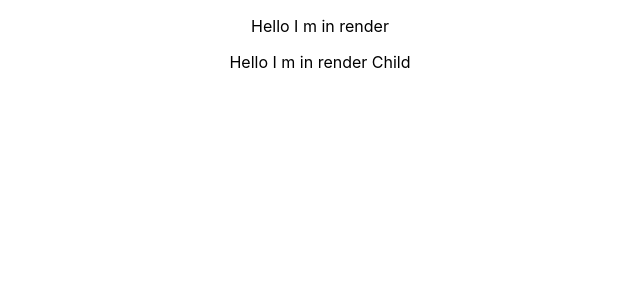
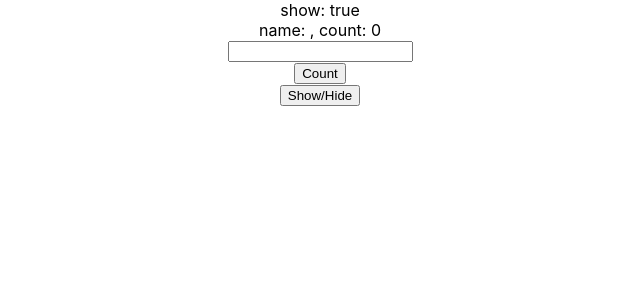
Before and after one commit to arung86/reactjs-training, a React (Create React App) app: page / in a window 1280 px wide. Shown: the top 300 px of the page, without its empty margins (320-960 px from the left). Built offline with nearby package versions, Linux system fonts and the light colour scheme.

Commit message:
update phase of component and unmount

```diff
--- a/src/App.js
+++ b/src/App.js
@@ -1,12 +1,22 @@
-import React from "react";
+import React, { useState } from "react";
 import logo from "./logo.svg";
 import "./App.css";
-import LifecycleMethods from "./LifecycleMethods";
+// import LifecycleMethods from "./LifecycleMethods";
+import ComponentUpdate from "./ComponentUpdate";
 
 function App() {
+  const [show, setShow] = useState(true);
   return (
     <div className="App">
-      <LifecycleMethods />
+      {/* <LifecycleMethods /> */}
+      show: {show ? "true" : "false"}
+      {/* {show ? <ComponentUpdate /> : null} */}
+      <ComponentUpdate />
+      <input
+        type="button"
+        onClick={() => setShow((prevShow) => !prevShow)}
+        value="Show/Hide"
+      />
     </div>
   );
 }
--- /dev/null
+++ b/src/ComponentUpdate.js
@@ -0,0 +1,62 @@
+import React, { Component } from "react";
+
+export class ComponentUpdate extends Component {
+  constructor(props) {
+    super(props);
+
+    this.state = {
+      name: "",
+      counter: 0,
+    };
+  }
+
+  shouldComponentUpdate(nextProps, nextState) {
+    // if (nextState.name !== this.state.name) {
+    //   return true;
+    // }
+    // if (nextState.counter !== this.state.counter) {
+    //   return true;
+    // }
+    if (nextState !== this.state) {
+      return true;
+    }
+    return false;
+  }
+
+  componentDidUpdate() {
+    console.log("in did update");
+    document.title = `counter clicked ${this.state.counter} times`;
+  }
+
+  componentDidMount() {
+    console.log("in didmount");
+    document.title = `counter clicked ${this.state.counter} times`;
+  }
+  componentWillUnmount() {
+    // re render
+    console.log("inside unmount, component destroyed");
+  }
+
+  render() {
+    console.log("i am in render");
+    return (
+      <div>
+        name: {this.state.name}, count: {this.state.counter}
+        <br />
+        <input
+          type="text"
+          value={this.state.name}
+          onChange={(ev) => this.setState({ name: ev.target.value })}
+        />
+        <br />
+        <input
+          type="button"
+          onClick={() => this.setState({ counter: this.state.counter + 1 })}
+          value="Count"
+        />
+      </div>
+    );
+  }
+}
+
+export default ComponentUpdate;
```
